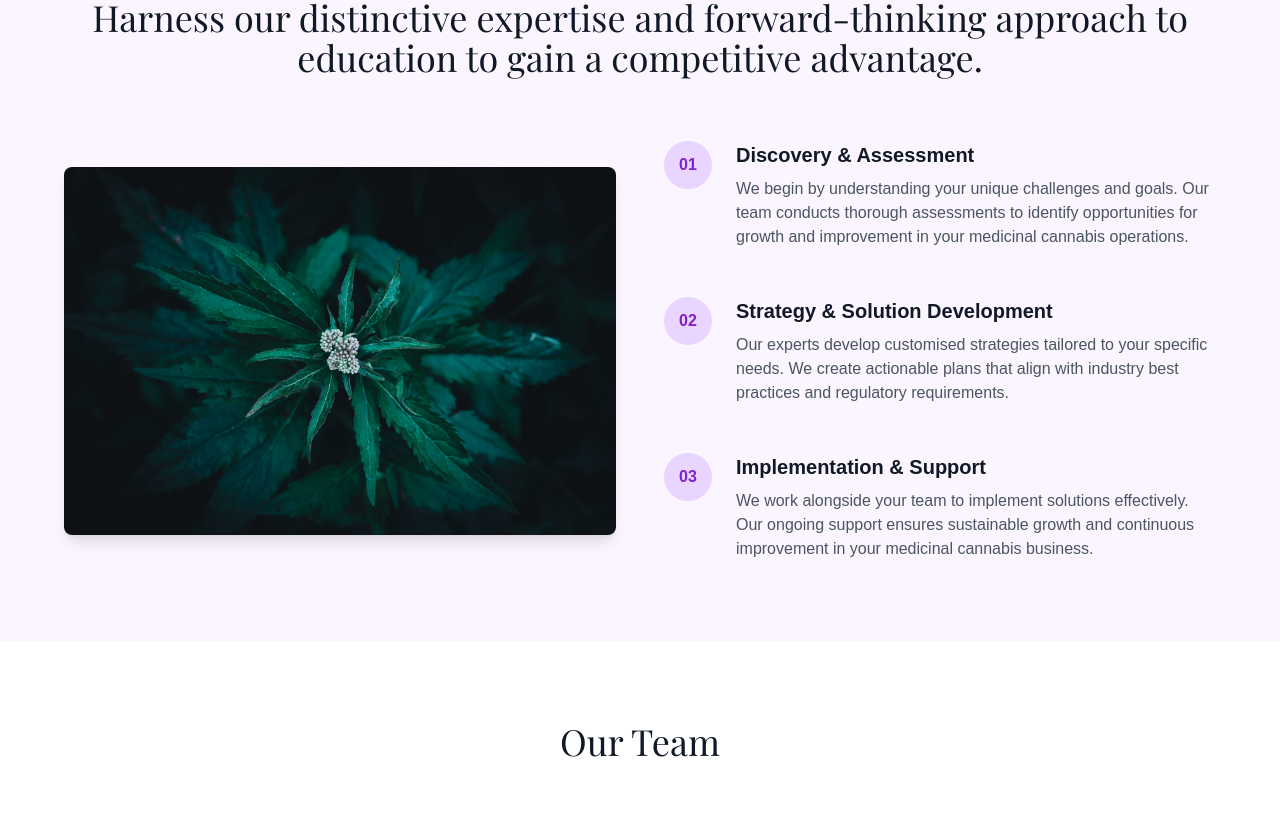
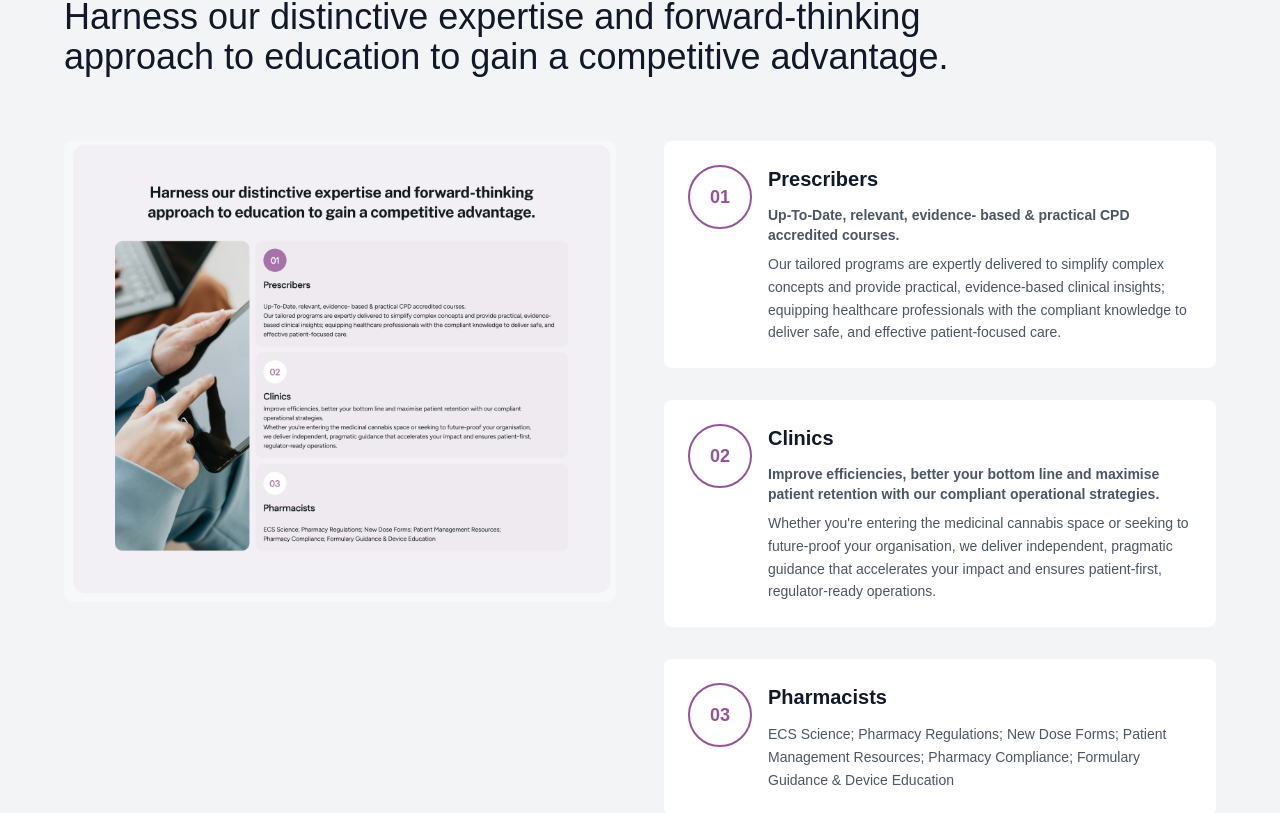
Before and after one commit to doylem/nativa-site, a Next.js app: page / in a window 1280 px wide. Shown: the part 1847-2660 px from the top of the page. Built offline with nearby package versions, Linux system fonts and the light colour scheme; a web font is replaced by a local one.

Commit message:
Updated page.tsx

```diff
--- a/app/page.tsx
+++ b/app/page.tsx
@@ -103,65 +103,77 @@ export default function NativaLandingPage() {
       </section>
 
       {/* How We Elevate Section */}
-      <section className="py-20 px-4 bg-purple-50">
+      <section className="py-20 px-4 bg-gray-100">
         <div className="max-w-6xl mx-auto">
-          <h2 className="text-3xl md:text-4xl font-playfair font-normal mb-16 text-center text-gray-900">
+          <h2 className="text-3xl md:text-4xl font-normal mb-16 text-gray-900 max-w-4xl">
             Harness our distinctive expertise and forward-thinking approach to education to gain a competitive advantage.
           </h2>
-          <div className="grid md:grid-cols-2 gap-12 items-center">
+          <div className="grid md:grid-cols-2 gap-12 items-start">
             <div className="relative">
               <Image
-                src="/images/hero2.jpg"
+                src="/images/image.png"
                 width={600}
                 height={800}
-                alt="Business consultation"
-                className="rounded-lg shadow-lg w-full"
+                alt="Healthcare professional"
+                className="rounded-lg w-full"
               />
             </div>
-            <div className="space-y-12">
-              <div className="flex gap-6">
+            <div className="space-y-8">
+              <div className="group cursor-pointer bg-white hover:bg-gray-50 p-6 rounded-lg transition-all">
+                <div className="flex gap-4 items-start">
                   <div className="flex-shrink-0">
-                  <div className="w-12 h-12 rounded-full bg-purple-200 flex items-center justify-center text-purple-700 font-semibold">
+                    <div className="w-16 h-16 rounded-full bg-white group-hover:bg-nativa-purple flex items-center justify-center text-nativa-purple group-hover:text-white font-semibold text-lg transition-colors border-2 border-nativa-purple">
                       01
                     </div>
                   </div>
                   <div>
-                  <h3 className="text-xl font-semibold mb-2 text-gray-900">
-                    Discovery & Assessment
+                    <h3 className="text-xl font-semibold mb-3 text-gray-900">
+                      Prescribers
                     </h3>
-                  <p className="text-gray-600">
-                    We begin by understanding your unique challenges and goals. Our team conducts thorough assessments to identify opportunities for growth and improvement in your medicinal cannabis operations.
+                    <p className="text-gray-600 mb-2 font-semibold text-sm">
+                      Up-To-Date, relevant, evidence- based & practical CPD accredited courses.
+                    </p>
+                    <p className="text-gray-600 text-sm leading-relaxed">
+                      Our tailored programs are expertly delivered to simplify complex concepts and provide practical, evidence-based clinical insights; equipping healthcare professionals with the compliant knowledge to deliver safe, and effective patient-focused care.
                     </p>
                   </div>
                 </div>
-              <div className="flex gap-6">
+              </div>
+              <div className="group cursor-pointer bg-white hover:bg-gray-50 p-6 rounded-lg transition-all">
+                <div className="flex gap-4 items-start">
                   <div className="flex-shrink-0">
-                  <div className="w-12 h-12 rounded-full bg-purple-200 flex items-center justify-center text-purple-700 font-semibold">
+                    <div className="w-16 h-16 rounded-full bg-white group-hover:bg-nativa-purple flex items-center justify-center text-nativa-purple group-hover:text-white font-semibold text-lg transition-colors border-2 border-nativa-purple">
                       02
                     </div>
                   </div>
                   <div>
-                  <h3 className="text-xl font-semibold mb-2 text-gray-900">
-                    Strategy & Solution Development
+                    <h3 className="text-xl font-semibold mb-3 text-gray-900">
+                      Clinics
                     </h3>
-                  <p className="text-gray-600">
-                    Our experts develop customised strategies tailored to your specific needs. We create actionable plans that align with industry best practices and regulatory requirements.
+                    <p className="text-gray-600 mb-2 font-semibold text-sm">
+                      Improve efficiencies, better your bottom line and maximise patient retention with our compliant operational strategies.
+                    </p>
+                    <p className="text-gray-600 text-sm leading-relaxed">
+                      Whether you&apos;re entering the medicinal cannabis space or seeking to future-proof your organisation, we deliver independent, pragmatic guidance that accelerates your impact and ensures patient-first, regulator-ready operations.
                     </p>
                   </div>
                 </div>
-              <div className="flex gap-6">
+              </div>
+              <div className="group cursor-pointer bg-white hover:bg-gray-50 p-6 rounded-lg transition-all">
+                <div className="flex gap-4 items-start">
                   <div className="flex-shrink-0">
-                  <div className="w-12 h-12 rounded-full bg-purple-200 flex items-center justify-center text-purple-700 font-semibold">
+                    <div className="w-16 h-16 rounded-full bg-white group-hover:bg-nativa-purple flex items-center justify-center text-nativa-purple group-hover:text-white font-semibold text-lg transition-colors border-2 border-nativa-purple">
                       03
                     </div>
                   </div>
                   <div>
-                  <h3 className="text-xl font-semibold mb-2 text-gray-900">
-                    Implementation & Support
+                    <h3 className="text-xl font-semibold mb-3 text-gray-900">
+                      Pharmacists
                     </h3>
-                  <p className="text-gray-600">
-                    We work alongside your team to implement solutions effectively. Our ongoing support ensures sustainable growth and continuous improvement in your medicinal cannabis business.
+                    <p className="text-gray-600 text-sm leading-relaxed">
+                      ECS Science; Pharmacy Regulations; New Dose Forms; Patient Management Resources; Pharmacy Compliance; Formulary Guidance & Device Education
                     </p>
+                  </div>
                 </div>
               </div>
             </div>
```
Lines whose indentation alone changed are shown as unchanged.
